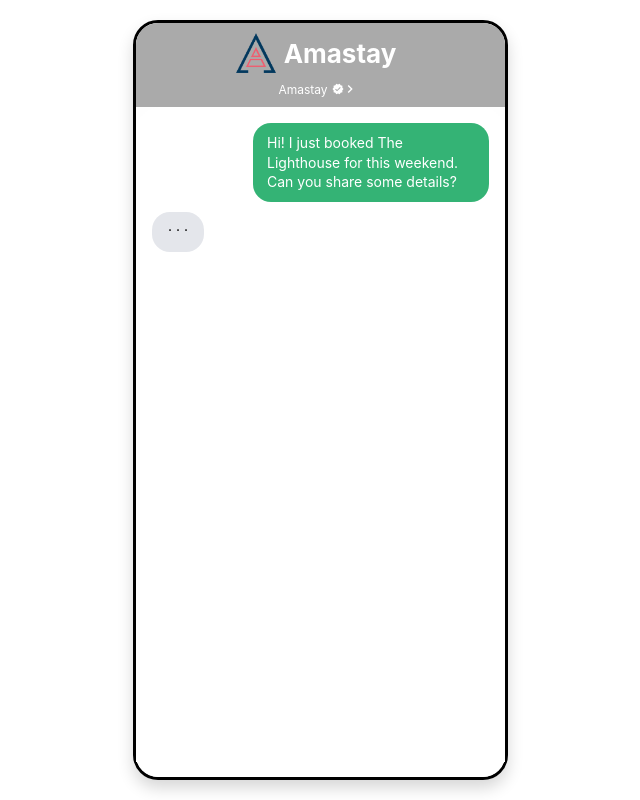
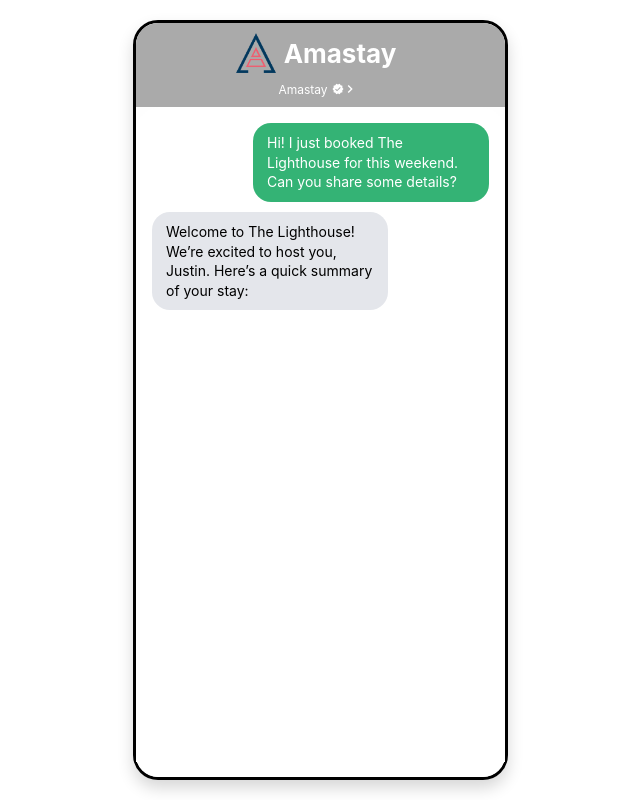
Before and after one commit to justinkahrs/on-device-demo, a Next.js app: page / in a window 1280 px wide. Shown: the whole page, without its empty margins (320-960 px from the left). Built offline with nearby package versions, Linux system fonts and the light colour scheme.

Commit message:
fix: rewrite message display logic for future features

```diff
--- a/src/app/house-rules/page.tsx
+++ b/src/app/house-rules/page.tsx
@@ -1,4 +1,3 @@
-// src/app/house-rules/page.tsx
 "use client";
 import React, { useEffect, useState } from "react";
 import ReactMarkdown from "react-markdown";
--- a/src/app/messages.tsx
+++ b/src/app/messages.tsx
@@ -1,4 +1,4 @@
-// src/app/messages.tsx
+"use client";
 import React from "react";
 import ContactlessIcon from "@mui/icons-material/Contactless";
 import type { RCSMessageEvent } from "../components/Message/Message";
--- a/src/app/page.tsx
+++ b/src/app/page.tsx
@@ -1,30 +1,27 @@
-// src/app/page.tsx
 "use client";
-import React, { useRef, useEffect } from "react";
+import React, { useEffect, useLayoutEffect, useRef } from "react";
 import {
   Message,
+  TypingIndicator,
   type RCSMessageEvent,
-  TypingIndicator,
 } from "../components/Message/Message";
 import { ChatWindow } from "../components/ChatWindow/ChatWindow";
-import { QuickReplies } from "../components/QuickReplies/QuickReplies";
-import { ApplePayButton } from "../components/ApplePayButton/ApplePayButton";
 import { useChat } from "../context/ChatContext";
 
 export default function RcsDemo() {
-  const {
-    displayedMessages,
-    typingFrom,
-    // messageIndex,
-    // showTyping,
-    handleQuickReply,
-    // handleRestart,
-  } = useChat();
+  const { displayedMessages, typingFrom, start, status } = useChat();
 
   const chatWindowRef = useRef<HTMLDivElement>(null);
 
-  // Always scroll to bottom on new messages or typing changes
+  // On mount, automatically start the flow if we are "idle".
   useEffect(() => {
+    if (status === "idle") {
+      start();
+    }
+  }, [status, start]);
+
+  // biome-ignore lint/correctness/useExhaustiveDependencies: Scroll to bottom whenever messages change or typing changes
+  useLayoutEffect(() => {
     if (chatWindowRef.current) {
       chatWindowRef.current.scrollTo({
         top: chatWindowRef.current.scrollHeight,
@@ -33,41 +30,13 @@
     }
   }, [displayedMessages, typingFrom]);
 
-  // Utility to inject onSelect for QuickReplies
-  function addOnSelectToQuickReplies(node: React.ReactNode): React.ReactNode {
-    if (React.isValidElement(node)) {
-      if (node.type === QuickReplies) {
-        return React.cloneElement(
-          node as React.ReactElement<{
-            options: string[];
-            onSelect?: (option: string) => void;
-          }>,
-          { onSelect: handleQuickReply }
-        );
+  function renderMessageContent(msg: RCSMessageEvent) {
+    if (msg.text) return msg.text;
+
+    if (React.isValidElement(msg.component)) {
+      return msg.component;
     }
-      if (node.type === ApplePayButton) {
-        return React.cloneElement(
-          node as React.ReactElement<{
-            onPay?: (option: string) => void;
-          }>,
-          {
-            onPay: handleQuickReply,
-          }
-        );
-      }
-      const element = node as React.ReactElement<{
-        children?: React.ReactNode;
-      }>;
-      if (element.props.children) {
-        return React.cloneElement(element, {
-          children: React.Children.map(
-            element.props.children,
-            addOnSelectToQuickReplies
-          ),
-        });
-      }
-    }
-    return node;
+    return null;
   }
 
   return (
@@ -75,21 +44,15 @@
       <ChatWindow
         chatWindowRef={chatWindowRef as React.RefObject<HTMLDivElement>}
       >
-        {displayedMessages.map((msg: RCSMessageEvent, i: number) => {
-          let content = msg.text ? msg.text : msg.component;
-          if (msg.awaitUser && msg.component) {
-            content = addOnSelectToQuickReplies(msg.component);
-          }
-          return (
+        {displayedMessages.map((msg, i) => (
           <Message
             className={msg.text ? "txt" : "component"}
             from={msg.from}
             key={`${msg.from}-${i}`}
           >
-              {content}
+            {renderMessageContent(msg)}
           </Message>
-          );
-        })}
+        ))}
         {typingFrom && <TypingIndicator from={typingFrom} />}
       </ChatWindow>
     </>
--- a/src/components/ApplePayButton/ApplePayButton.tsx
+++ b/src/components/ApplePayButton/ApplePayButton.tsx
@@ -1,26 +1,37 @@
 "use client";
-import React, { useState } from "react";
+import React, { useState, useEffect } from "react";
 import ReactDOM from "react-dom";
 import AppleIcon from "@mui/icons-material/Apple";
+import { useChat } from "@/context/ChatContext";
 
 type ApplePayButtonProps = {
   label: string;
-  onPay?: () => void;
 };
 
-export const ApplePayButton = ({ label, onPay }: ApplePayButtonProps) => {
+export const ApplePayButton = ({ label }: ApplePayButtonProps) => {
   const [isDrawerOpen, setIsDrawerOpen] = useState(false);
+  const [animate, setAnimate] = useState(false);
+  const { resume } = useChat();
 
   const handleButtonClick = () => {
     setIsDrawerOpen(true);
   };
 
   const handlePayNow = () => {
-    if (onPay) {
-      onPay();
+    setIsDrawerOpen(false);
+    resume();
+  };
+
+  useEffect(() => {
+    if (isDrawerOpen) {
+      // Delay to allow the drawer to mount before starting the animation
+      setTimeout(() => {
+        setAnimate(true);
+      }, 10);
+    } else {
+      setAnimate(false);
     }
-    setIsDrawerOpen(false);
-  };
+  }, [isDrawerOpen]);
 
   const drawerContent = (
     <div
@@ -49,7 +60,7 @@
           borderTopRightRadius: "16px",
           padding: "16px",
           boxShadow: "0 -2px 8px rgba(0, 0, 0, 0.2)",
-          transform: "translateY(0)",
+          transform: animate ? "translateY(0)" : "translateY(100%)",
           transition: "transform 0.3s ease-in-out",
         }}
       >
--- a/src/components/Header/Header.tsx
+++ b/src/components/Header/Header.tsx
@@ -12,9 +12,9 @@
 export function Header() {
   const router = useRouter();
   const pathname = usePathname();
-  const { isFinished } = useChat();
+  const { status } = useChat();
 
-  console.log({ isFinished });
+  const isFinished = status === "finished";
   return (
     <div className={styles.header}>
       {pathname !== "/" && (
--- a/src/components/QuickReplies/QuickReplies.tsx
+++ b/src/components/QuickReplies/QuickReplies.tsx
@@ -1,13 +1,9 @@
-// src/components/QuickReplies/QuickReplies.tsx
+"use client";
+import { useChat } from "@/context/ChatContext";
 import React from "react";
 
-export const QuickReplies = ({
-  options,
-  onSelect,
-}: {
-  options: string[];
-  onSelect?: (option: string) => void;
-}) => {
+export function QuickReplies({ options }: { options: string[] }) {
+  const { resume } = useChat();
   return (
     <div>
       {options.map((option) => (
@@ -15,11 +11,11 @@
           key={option}
           style={{ padding: "8px 12px", borderRadius: "4px" }}
           type="button"
-          onClick={() => onSelect?.(option)}
+          onClick={resume}
         >
           {option}
         </button>
       ))}
     </div>
   );
-};
+}
--- a/src/context/ChatContext.tsx
+++ b/src/context/ChatContext.tsx
@@ -1,91 +1,121 @@
-// src/context/ChatContext.tsx
 "use client";
 import React, {
   createContext,
   useContext,
   useState,
-  useEffect,
+  useCallback,
   type ReactNode,
 } from "react";
 import { messages as defaultMessages } from "../app/messages";
 import type { RCSMessageEvent } from "../components/Message/Message";
 
-// The shape of the data we'll store in context
+type ChatStatus = "idle" | "playing" | "paused" | "finished";
+
 interface ChatContextValue {
   displayedMessages: RCSMessageEvent[];
   typingFrom: "guest" | "bot" | "owner" | null;
-  isFinished: boolean;
-  messageIndex: number;
-  showTyping: boolean;
-  handleQuickReply: (option: string) => void;
-  handleRestart: () => void;
+  status: ChatStatus;
+  currentIndex: number;
+  start: () => void;
+  pause: () => void;
+  resume: () => void;
+  restart: () => void;
+  handleUserReply: (option?: string) => void;
 }
 
 const ChatContext = createContext<ChatContextValue | undefined>(undefined);
 
 export function ChatProvider({ children }: { children: ReactNode }) {
-  // The same state we used to have in page.tsx
-  const [displayedMessages, setDisplayedMessages] = useState<RCSMessageEvent[]>(
-    []
-  );
-  const [typingFrom, setTypingFrom] = useState<
-    "guest" | "bot" | "owner" | null
-  >(null);
-  const [messageIndex, setMessageIndex] = useState<number>(0);
-  const [showTyping, setShowTyping] = useState<boolean>(true);
+  const [displayedMessages, setDisplayedMessages] = useState<RCSMessageEvent[]>([]);
+  const [typingFrom, setTypingFrom] = useState<"guest" | "bot" | "owner" | null>(null);
 
-  // We can keep the same timing logic
-  const MESSAGE_DELAY_TIME = 1500; // adjust speed to liking
-  const isFinished = messageIndex >= defaultMessages.length;
-  useEffect(() => {
-    if (messageIndex >= defaultMessages.length) return;
-    const newMessage = defaultMessages[messageIndex];
-    const timerId = setTimeout(() => {
-      if (showTyping) {
-        setTypingFrom(newMessage.from);
-        setShowTyping(false);
+  // currentIndex tracks which message from defaultMessages we're about to show
+  const [currentIndex, setCurrentIndex] = useState(0);
+  const [status, setStatus] = useState<ChatStatus>("idle");
+
+  const MESSAGE_DELAY_TIME = 1500; // adjust speed
+
+  // We'll define a utility function that "displays" the next message from our array.
+  // If it's an "awaitUser" message, we stop automatically. If not, we chain the next one.
+  const showNextMessage = useCallback((nextIndex: number) => {
+    if (nextIndex >= defaultMessages.length) {
+      setStatus("finished");
+      return;
+    }
+
+    const nextMessage = defaultMessages[nextIndex];
+    // Show typing first
+    setTypingFrom(nextMessage.from);
+
+    // After a delay, add the message to displayedMessages
+    setTimeout(() => {
+      setTypingFrom(null);
+      setDisplayedMessages(prev => [...prev, nextMessage]);
+      setCurrentIndex(nextIndex + 1);
+
+      if (!nextMessage.awaitUser) {
+        // If not waiting for user, automatically schedule next message
+        setTimeout(() => {
+          showNextMessage(nextIndex + 1);
+        }, MESSAGE_DELAY_TIME);
       } else {
-        setTypingFrom(null);
-        setDisplayedMessages((prev) => [...prev, newMessage]);
-        if (!newMessage.awaitUser) {
-          setMessageIndex((i) => i + 1);
-          setShowTyping(true);
-        }
+        // If awaitUser is true, we pause
+        setStatus("paused");
       }
     }, MESSAGE_DELAY_TIME);
+  }, []);
 
-    return () => clearTimeout(timerId);
-  }, [messageIndex, showTyping]);
+  // Start from the currentIndex if we are idle or if we restarted
+  const start = useCallback(() => {
+    if (status === "finished") return;
+    setStatus("playing");
+    showNextMessage(currentIndex);
+  }, [status, currentIndex, showNextMessage]);
 
-  // QuickReply handler
-  function handleQuickReply(option: string) {
-    console.log({ option }); // Could handle routes or other logic
-    setMessageIndex((prev) => prev + 1);
-    setShowTyping(true);
-  }
+  const pause = useCallback(() => {
+    setStatus("paused");
+  }, []);
 
-  // Restart handler
-  function handleRestart() {
+  const resume = useCallback(() => {
+    if (status === "paused") {
+      setStatus("playing");
+      showNextMessage(currentIndex);
+    }
+  }, [status, currentIndex, showNextMessage]);
+
+  // This is called when the user interacts with a quick reply or button
+  const handleUserReply = useCallback((option?: string) => {
+    console.log("User selected: ", option);
+    // If we were paused because of an awaitUser message, let's resume
+    if (status === "paused" && currentIndex < defaultMessages.length) {
+      setStatus("playing");
+      showNextMessage(currentIndex);
+    }
+  }, [status, currentIndex, showNextMessage]);
+
+  // This restarts the entire conversation
+  const restart = useCallback(() => {
     setDisplayedMessages([]);
-    setMessageIndex(0);
     setTypingFrom(null);
-    setShowTyping(true);
-  }
+    setCurrentIndex(0);
+    setStatus("idle");
+  }, []);
 
   const value: ChatContextValue = {
     displayedMessages,
     typingFrom,
-    messageIndex,
-    showTyping,
-    isFinished,
-    handleQuickReply,
-    handleRestart,
+    status,
+    currentIndex,
+    start,
+    pause,
+    resume,
+    restart,
+    handleUserReply,
   };
 
   return <ChatContext.Provider value={value}>{children}</ChatContext.Provider>;
 }
 
-// A convenience hook for components to consume our ChatContext
 export function useChat() {
   const context = useContext(ChatContext);
   if (!context) {
```
Lines whose indentation alone changed are shown as unchanged.
